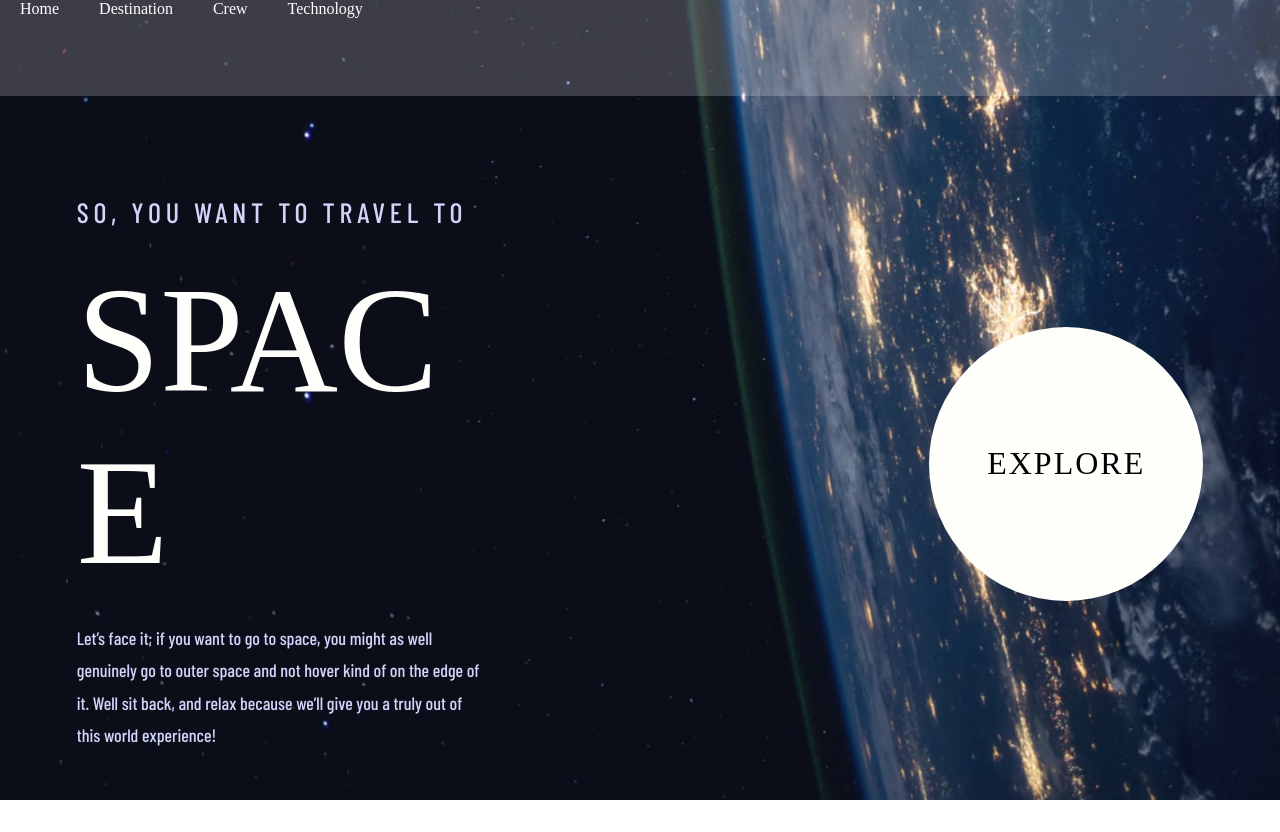
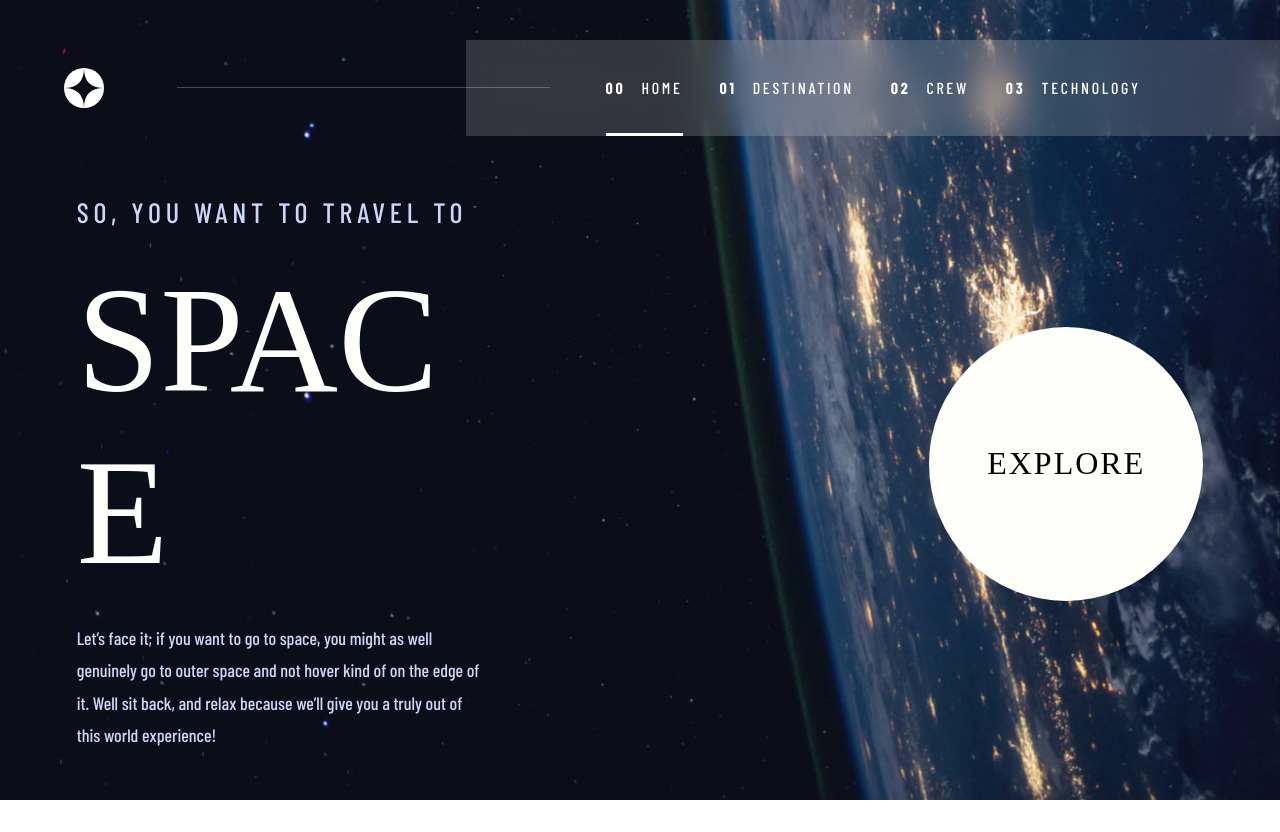
Before and after one commit to mitrovicjovana/space-tourism, a React (Create React App) app: page / in a window 1280 px wide. Built offline with nearby package versions, Linux system fonts and the light colour scheme; a web font is replaced by a local one.

Commit message:
Add header

```diff
--- a/src/components/Header/Header.jsx
+++ b/src/components/Header/Header.jsx
@@ -1,14 +1,54 @@
+import { useState } from 'react'
 import { Link, NavLink } from 'react-router-dom'
 import { PATH } from '../../router'
+import { logo, iconClose, iconHamburger } from '../../assets'
 import './header.scss'
 
 const Header = () => {
+   const [isOpened, setIsOpened] = useState(false)
+
+   const toggleNav = () => {
+      setIsOpened(!isOpened)
+   }
+
    return (
       <header className="header">
-         <NavLink to={PATH.home}>Home</NavLink>
-         <NavLink to={PATH.destination}>Destination</NavLink>
-         <NavLink to={PATH.crew}>Crew</NavLink>
-         <NavLink to={PATH.technology}>Technology</NavLink>
+         <div className="header__static">
+            <Link to={PATH.home}>
+               <img src={logo} alt="Space tourism logo" className="header__logo" />
+            </Link>
+            {isOpened ? (
+               <button className="nav-close" onClick={toggleNav}>
+                  <img src={iconClose} alt="Close icon" />
+               </button>
+            ) : (
+               <button className="nav-hamburger" onClick={toggleNav}>
+                  <img src={iconHamburger} alt="Hamburger icon" />
+               </button>
+            )}
+         </div>
+         <nav
+            className={`header__nav ${isOpened ? 'header__nav--opened' : 'header__nav--collapsed'}`}
+         >
+            <div className="header__nav--items">
+               <NavLink to={PATH.home} className="nav-item">
+                  <span>00</span>
+                  Home
+               </NavLink>
+               <NavLink to={PATH.destination} className="nav-item">
+                  <span>01</span>
+                  Destination
+               </NavLink>
+               <NavLink to={PATH.crew} className="nav-item">
+                  <span>02</span>
+                  Crew
+               </NavLink>
+               <NavLink to={PATH.technology} className="nav-item">
+                  <span>03</span>
+                  Technology
+               </NavLink>
+            </div>
+         </nav>
       </header>
    )
 }
--- a/src/components/Header/header.scss
+++ b/src/components/Header/header.scss
@@ -1,15 +1,162 @@
 @use '../../styles/index.scss' as *;
 
 .header {
-   position: absolute;
+   display: flex;
+   position: fixed;
    top: 0;
    width: 100%;
    height: $header-height;
-   background-color: rgba($color: #fff, $alpha: 0.2);
    z-index: 1;
 
-   & > a {
-      color: white;
-      margin: 20px;
+   @include breakpoint(small) {
+      justify-content: space-between;
+   }
+
+   @include breakpoint(large) {
+      margin-top: $header-margin-top;
+   }
+
+   &__static {
+      display: flex;
+      justify-content: space-between;
+      width: 100%;
+      padding-inline: 5%;
+
+      @include breakpoint(small) {
+         width: 40%;
+      }
+
+      @include breakpoint(large) {
+         position: relative;
+
+         &::after {
+            content: '';
+            position: absolute;
+            width: 80%;
+            height: rem(1px);
+            background-color: $white-alpha25-color;
+            left: 38%;
+            bottom: 50%;
+            z-index: 3;
+         }
+      }
+
+      & > a {
+         margin-block: auto;
+         width: rem(40px);
+         height: rem(40px);
+      }
+
+      & > button {
+         display: none;
+
+         @include breakpoint-down(xsmall) {
+            display: block;
+            border: none;
+            background-color: transparent;
+            cursor: pointer;
+            z-index: 2;
+         }
+      }
+   }
+
+   &__logo {
+   }
+
+   & .nav-close {
+   }
+
+   & .nav-open {
+   }
+
+   &__nav {
+      background-color: $white-alpha17-color;
+      backdrop-filter: blur(1rem);
+
+      @include breakpoint-down(xsmall) {
+         &--opened {
+            display: block;
+            position: fixed;
+            inset: 0 0 0 35%;
+         }
+
+         &--collapsed {
+            display: none;
+         }
+      }
+
+      @include breakpoint(small) {
+         width: 100%;
+         max-width: rem(612px);
+      }
+
+      @include breakpoint(large) {
+         width: 70%;
+         min-width: rem(732px);
+         max-width: unset;
+         padding: 0 8%;
+      }
+
+      &--items {
+         @include breakpoint-down(xsmall) {
+            margin-top: $header-height;
+         }
+
+         @include breakpoint(small) {
+            display: flex;
+            justify-content: space-evenly;
+            height: 100%;
+         }
+
+         & .nav-item {
+            position: relative;
+            color: white;
+
+            @include breakpoint-down(xsmall) {
+               margin-bottom: rem(32px);
+               padding-left: rem(32px);
+               width: 100%;
+               display: block;
+
+               &.active::after {
+                  content: '';
+                  position: absolute;
+                  width: rem(3px);
+                  height: 100%;
+                  left: 0;
+                  background-color: $white-color;
+               }
+            }
+
+            @include breakpoint(small) {
+               display: block;
+               height: 100%;
+               padding-top: rem(36px);
+
+               &.active::after {
+                  content: '';
+                  position: absolute;
+                  width: 100%;
+                  height: rem(3px);
+                  bottom: 0;
+                  left: 0;
+                  background-color: $white-color;
+               }
+            }
+
+            & > span {
+               margin-right: rem(16px);
+               font-weight: 700;
+
+               @include breakpoint(small) {
+                  display: none;
+               }
+
+               @include breakpoint(large) {
+                  display: initial;
+               }
+            }
+         }
+      }
    }
 }
--- a/src/styles/abstracts/_variables.scss
+++ b/src/styles/abstracts/_variables.scss
@@ -40,3 +40,4 @@ $breakpoints-down: (
 
 // Misc
 $header-height: rem(96px);
+$header-margin-top: rem(40px);
```
Also changed, not shown: src/setupTests.js (deleted, +0 -5 lines), 1 other file (tests, documents, lock files or other folders).
